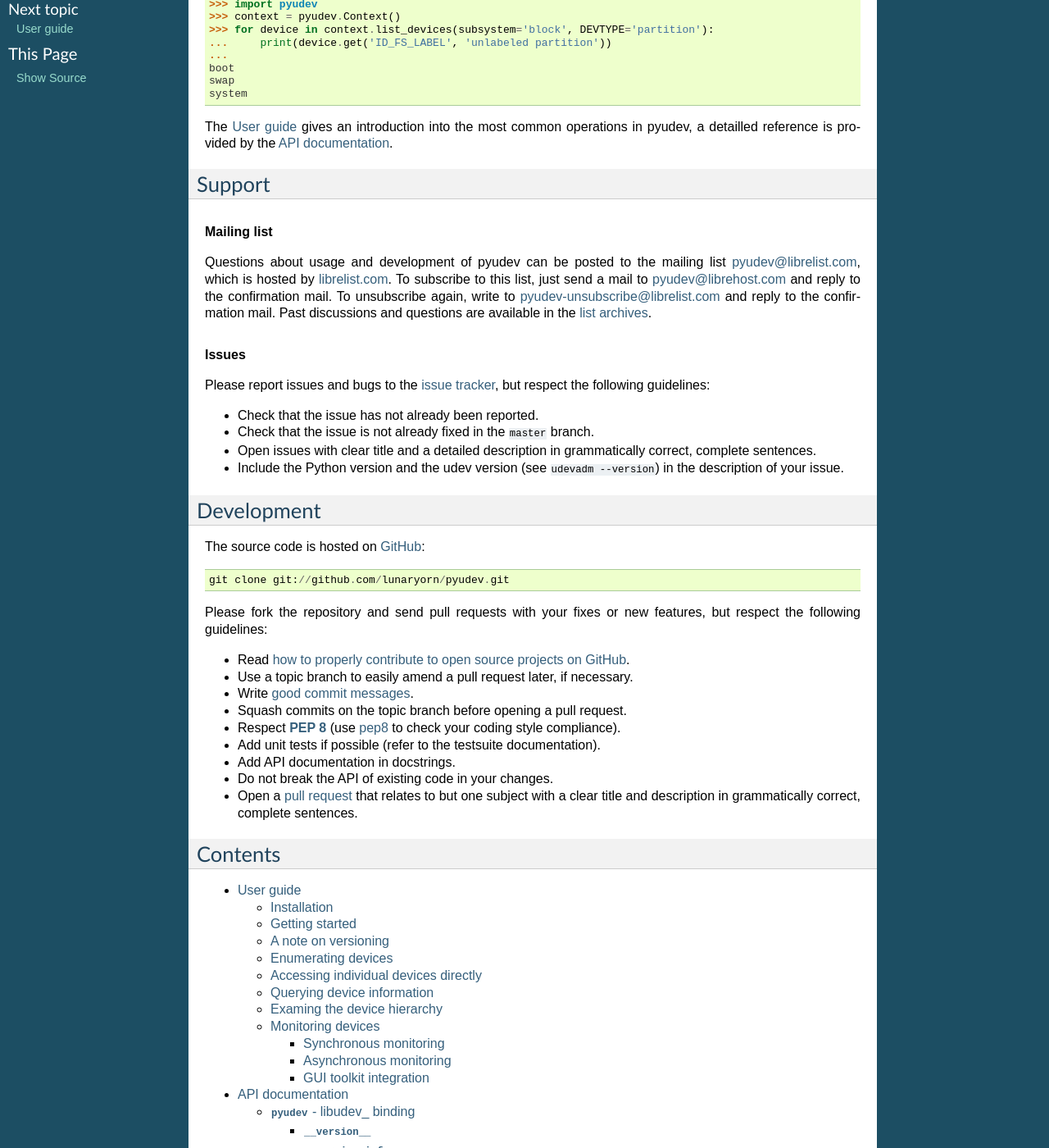
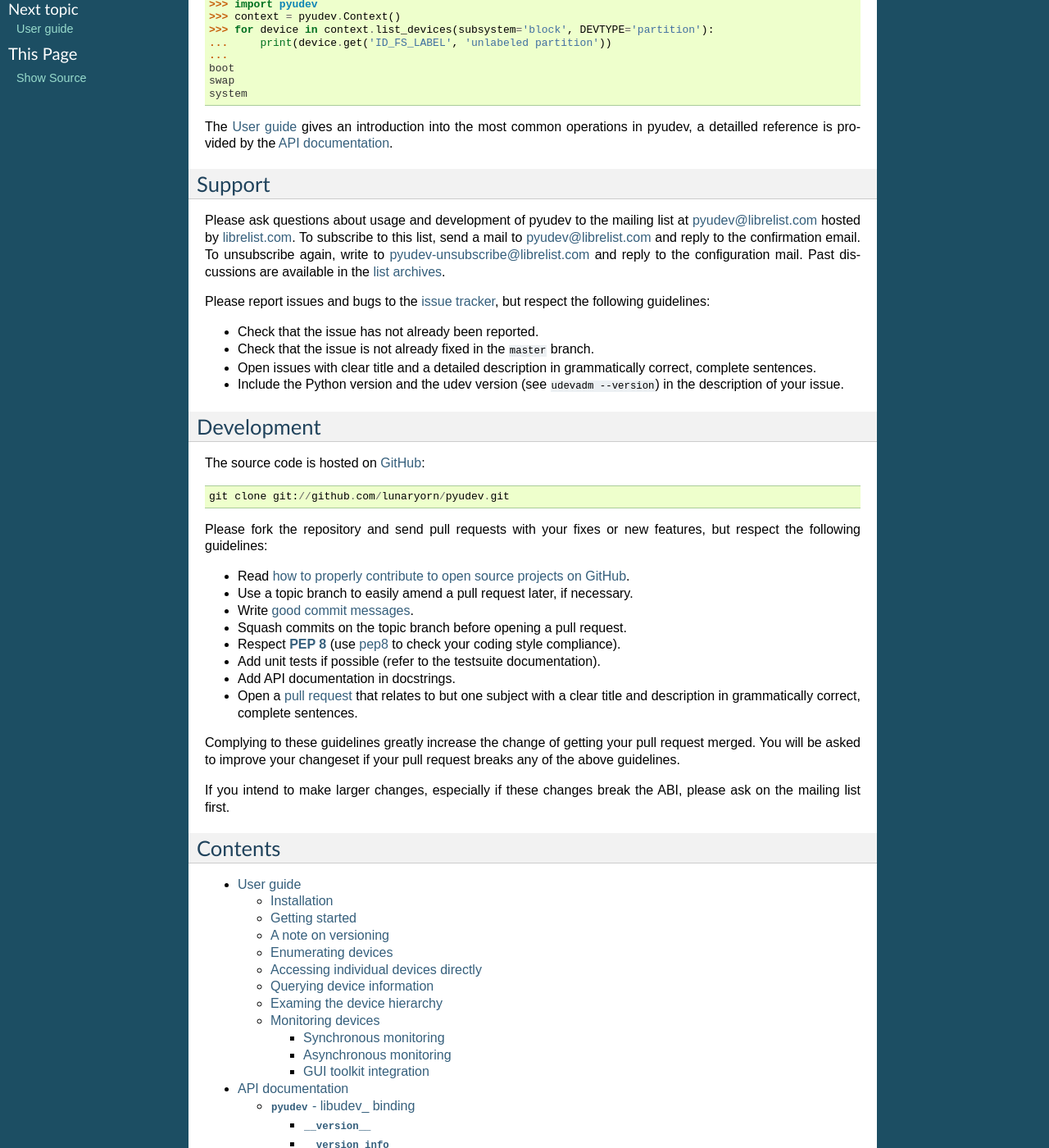
Before and after one commit to pyudev/pyudev, a Sphinx documentation site: the page built from doc/index.rst, in a window 1280 px wide and 1400 px high, scrolled down 470 px. Shown: the whole window at 82% size. Built offline with Sphinx 7.4.7, drawn with Linux system fonts in a browser that asks for light colours; pages that are not in the unit, such as notebooks, are missing from menus.

Commit message:
Expand support and development sections

```diff
--- a/doc/index.rst
+++ b/doc/index.rst
@@ -42,17 +42,11 @@ pyudev, a detailled reference is provided by the :doc:`api/index`.
 Support
 -------
 
-.. rubric:: Mailing list
-
-Questions about usage and development of pyudev can be posted to the mailing
-list pyudev@librelist.com, which is hosted by `librelist.com`_.  To subscribe
-to this list, just send a mail to pyudev@librehost.com and reply to the
-confirmation mail.  To unsubscribe again, write to
-pyudev-unsubscribe@librelist.com and reply to the confirmation mail.  Past
-discussions and questions are available in the `list archives`_.
-
-
-.. rubric:: Issues
+Please ask questions about usage and development of pyudev to the mailing list at
+pyudev@librelist.com hosted by librelist.com_.  To subscribe to this list, send
+a mail to pyudev@librelist.com and reply to the confirmation email. To
+unsubscribe again, write to pyudev-unsubscribe@librelist.com and reply to the
+configuration mail. Past discussions are available in the `list archives`_.
 
 Please report issues and bugs to the `issue tracker`_, but respect the following
 guidelines:
@@ -87,10 +81,16 @@ features, but respect the following guidelines:
 - Add unit tests if possible (refer to the
   :doc:`testsuite documentation <tests/index>`).
 - Add API documentation in docstrings.
-- Do not break the API of existing code in your changes.
 - Open a `pull request <https://help.github.com/articles/using-pull-requests>`_
   that relates to but one subject with a clear title and description in
   grammatically correct, complete sentences.
+
+Complying to these guidelines greatly increase the change of getting your pull
+request merged.  You will be asked to improve your changeset if your pull
+request breaks any of the above guidelines.
+
+If you intend to make larger changes, especially if these changes break the ABI,
+please ask on the mailing list first.
 
 
 Contents
```
Also changed, not shown: other parts of doc/index.rst (+0 -1 lines).
